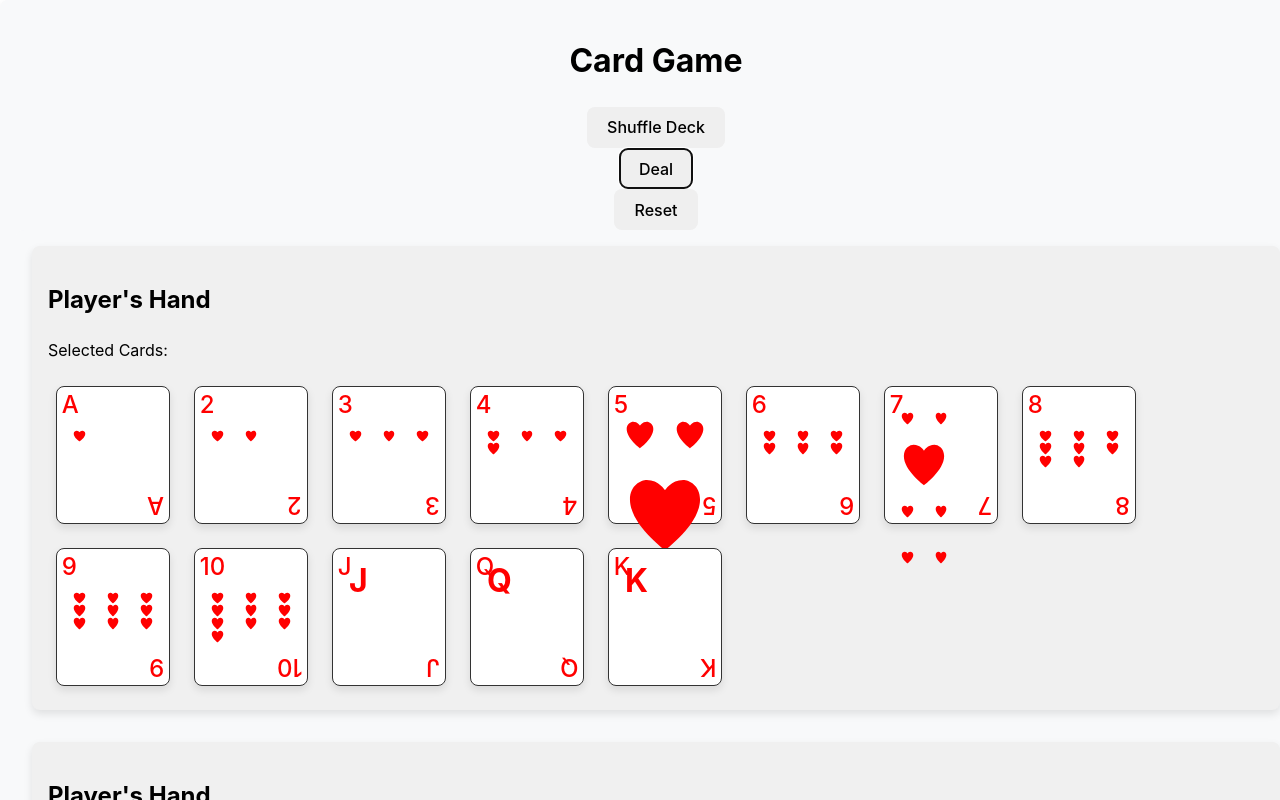
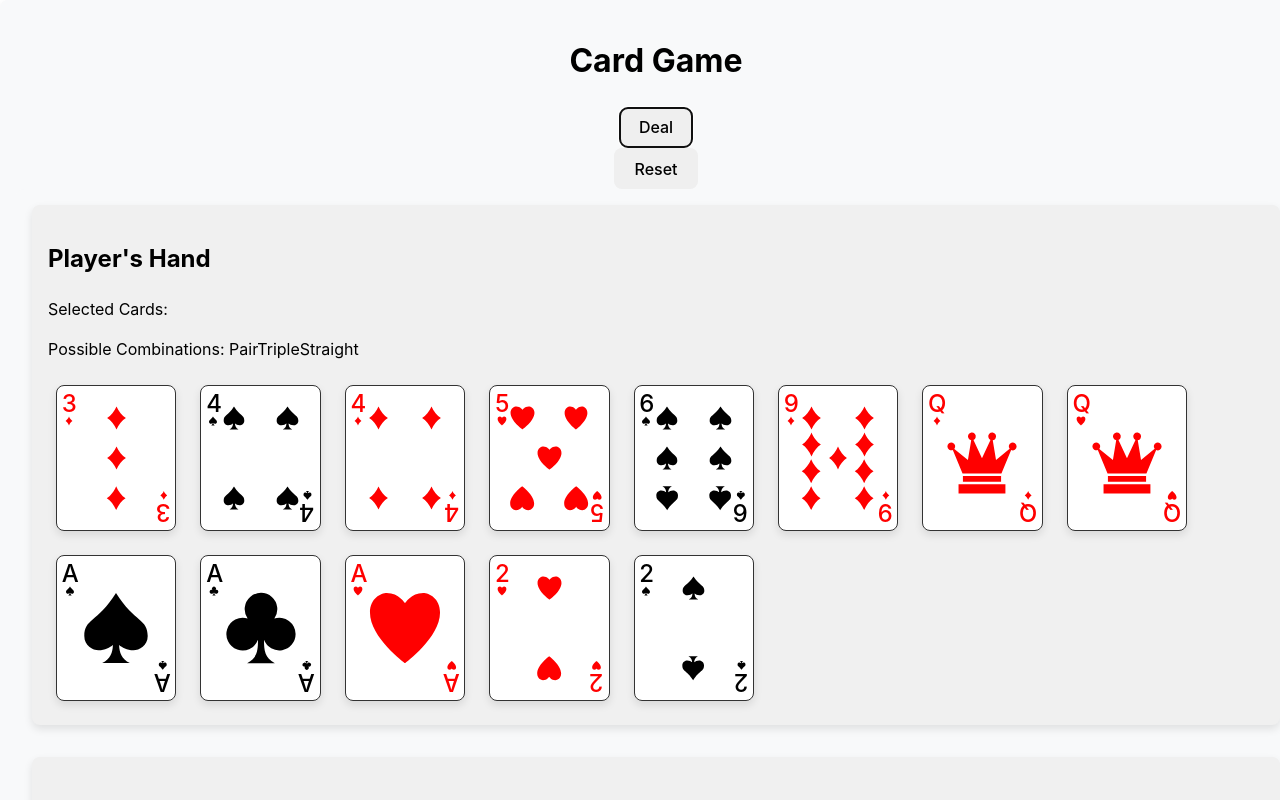
Before and after one commit to kevinphanle/ThirteenCardGame, a React (Vite) app: page / in a window 1280 px wide. Both pictures are taken after a click on the button "Deal". Shown: the top 800 px of the page. Built offline with nearby package versions, Linux system fonts and the light colour scheme.

Commit message:
finished with card designs; added logic to recognize hand types

```diff
--- a/src/App.module.css
+++ b/src/App.module.css
@@ -32,9 +32,12 @@
 }
 
 .card {
+  --width: 5em;
+  --height: calc(var(--width) * 1.4);
+  width: var(--width);
+  height: var(--height);
+
   position: relative;
-  width: 80px;
-  height: 120px;
   border: 1px solid #333;
   border-radius: 8px;
   margin: 0.5rem;
@@ -46,7 +49,7 @@
   flex-direction: column;
   justify-content: space-between;
   align-items: center;
-  padding: .5rem 1rem;
+  padding: 1em 1.2em;
   box-shadow: 0 4px 8px rgba(0, 0, 0, 0.1);
 
   &:hover {
@@ -66,7 +69,7 @@
   .number {
     font-size: 1.5rem;
     font-weight: 500;
-    margin-bottom: -.85rem;
+    margin-bottom: -.35rem;
   }
 
   .suit {
@@ -77,6 +80,17 @@
   .bottomRight {
     position: absolute;
     font-size: 1rem;
+    display: flex;
+    flex-direction: column;
+    justify-content: center;
+    align-items: center;
+    letter-spacing: -.1em;
+    font-size: .8em;
+
+    .suit {
+      width: 10px;
+      height: 10px;
+    }
   }
 
   .topLeft {
@@ -109,7 +123,6 @@
 .suitArea {
   width: 100%;
   display: grid;
-  column-gap: 1.3rem;
   justify-items: center;
   align-items: center;
   grid-template-columns: repeat(3, 1fr);
@@ -145,51 +158,353 @@
   background-image: url("icons/club.svg");
 }
 
-.five {
-  grid-template-rows: repeat(3, 1fr);
-  grid-template-columns: repeat(2, 1fr) !important;
-  column-gap: 1.3rem;
+.Hearts.king,
+.Diamonds.king {
+  background-image: url("icons/king-red.svg") !important;
+}
 
-  .suit:nth-child(1),
-  .suit:nth-child(2) {
-    grid-row: 1;
+.Spades.king,
+.Clubs.king {
+  background-image: url("icons/king-black.svg") !important;
+}
+
+.Hearts.queen,
+.Diamonds.queen {
+  background-image: url("icons/queen-red.svg") !important;
+}
+
+.Spades.queen,
+.Clubs.queen {
+  background-image: url("icons/queen-black.svg") !important;
+}
+
+.Hearts.jack,
+.Diamonds.jack {
+  background-image: url("icons/jack-red.svg") !important;
+}
+
+.Spades.jack,
+.Clubs.jack {
+  background-image: url("icons/jack-black.svg") !important;
+}
+
+.ace .suit,
+.jack .suit,
+.queen .suit,
+.king .suit {
+  grid-row-start: 2;
+  grid-column-start: 1;
+  grid-row-end: span 6;
+  grid-column-end: span 3;
+}
+
+.two .suit {
+  &:first-child {
+    grid-row-start: 1;
+    grid-column-start: 2;
   }
 
-  .suit:nth-child(3) {
-    grid-row: 2;
-    grid-column: span 2;
-  }
-
-  .suit:nth-child(4),
-  .suit:nth-child(5) {
-    grid-row: 3;
+  &:nth-child(2) {
+    grid-row-start: 7;
+    grid-column-start: 2;
+    transform: rotate(180deg);
   }
 }
 
-.seven {
-  grid-template-rows: repeat(4, 1fr);
-  grid-template-columns: repeat(3, 1fr) !important;
-  column-gap: 1.3rem;
-
-  .suit:nth-child(1),
-  .suit:nth-child(2) {
-    grid-row: 1;
+.three .suit {
+  &:first-child {
+    grid-row-start: 1;
+    grid-column-start: 2;
   }
 
-  .suit:nth-child(3) {
-    grid-row: 2;
-    grid-column: span 2;
+  &:nth-child(2) {
+    grid-row-start: 4;
+    grid-column-start: 2;
   }
 
-  .suit:nth-child(4),
-  .suit:nth-child(5) {
-    grid-row: 3;
+  &:nth-child(3) {
+    grid-row-start: 7;
+    grid-column-start: 2;
+    transform: rotate(180deg);
+  }
+}
+
+.four .suit {
+  &:first-child {
+    grid-row-start: 1;
+    grid-column-start: 1;
   }
 
+  &:nth-child(2) {
+    grid-row-start: 1;
+    grid-column-start: 3;
+  }
 
-  .suit:nth-child(6),
-  .suit:nth-child(7) {
-    grid-row: 4;
+  &:nth-child(3) {
+    grid-row-start: 7;
+    grid-column-start: 1;
+  }
+
+  &:nth-child(4) {
+    grid-row-start: 7;
+    grid-column-start: 3;
+  }
+}
+
+.five .suit {
+  &:first-child {
+    grid-row-start: 1;
+    grid-column-start: 1;
+  }
+
+  &:nth-child(2) {
+    grid-row-start: 1;
+    grid-column-start: 3;
+  }
+
+  &:nth-child(3) {
+    grid-row-start: 7;
+    grid-column-start: 1;
+    transform: rotate(180deg);
+  }
+
+  &:nth-child(4) {
+    grid-row-start: 7;
+    grid-column-start: 3;
+    transform: rotate(180deg);
+  }
+
+  &:nth-child(5) {
+    grid-row-start: 4;
+    grid-column-start: 2;
+  }
+}
+
+
+
+.six .suit {
+  &:first-child {
+    grid-row-start: 1;
+    grid-column-start: 1;
+  }
+
+  &:nth-child(2) {
+    grid-row-start: 1;
+    grid-column-start: 3;
+  }
+
+  &:nth-child(3) {
+    grid-row-start: 7;
+    grid-column-start: 1;
+    transform: rotate(180deg);
+  }
+
+  &:nth-child(4) {
+    grid-row-start: 7;
+    grid-column-start: 3;
+    transform: rotate(180deg);
+  }
+
+  &:nth-child(5) {
+    grid-row-start: 4;
+    grid-column-start: 1;
+  }
+
+  &:nth-child(6) {
+    grid-row-start: 4;
+    grid-column-start: 3;
+  }
+}
+
+.seven .suit {
+  &:first-child {
+    grid-row-start: 1;
+    grid-column-start: 1;
+  }
+
+  &:nth-child(2) {
+    grid-row-start: 1;
+    grid-column-start: 3;
+  }
+
+  &:nth-child(3) {
+    grid-row-start: 7;
+    grid-column-start: 1;
+    transform: rotate(180deg);
+  }
+
+  &:nth-child(4) {
+    grid-row-start: 7;
+    grid-column-start: 3;
+    transform: rotate(180deg);
+  }
+
+  &:nth-child(5) {
+    grid-row-start: 4;
+    grid-column-start: 1;
+  }
+
+  &:nth-child(6) {
+    grid-row-start: 4;
+    grid-column-start: 3;
+  }
+
+  &:nth-child(7) {
+    grid-row-start: 2;
+    grid-column-start: 2;
+  }
+}
+
+.eight .suit {
+  &:first-child {
+    grid-row-start: 1;
+    grid-column-start: 1;
+  }
+
+  &:nth-child(2) {
+    grid-row-start: 1;
+    grid-column-start: 3;
+  }
+
+  &:nth-child(3) {
+    grid-row-start: 7;
+    grid-column-start: 1;
+    transform: rotate(180deg);
+  }
+
+  &:nth-child(4) {
+    grid-row-start: 7;
+    grid-column-start: 3;
+    transform: rotate(180deg);
+  }
+
+  &:nth-child(5) {
+    grid-row-start: 4;
+    grid-column-start: 1;
+  }
+
+  &:nth-child(6) {
+    grid-row-start: 4;
+    grid-column-start: 3;
+  }
+
+  &:nth-child(7) {
+    grid-row-start: 2;
+    grid-column-start: 2;
+  }
+
+  &:nth-child(8) {
+    grid-row-start: 6;
+    grid-column-start: 2;
+    transform: rotate(180deg);
+  }
+}
+
+.nine .suit {
+  &:first-child {
+    grid-row-start: 1;
+    grid-column-start: 1;
+  }
+
+  &:nth-child(2) {
+    grid-row-start: 3;
+    grid-column-start: 1;
+  }
+
+  &:nth-child(3) {
+    grid-row-start: 5;
+    grid-column-start: 1;
+    transform: rotate(180deg);
+  }
+
+  &:nth-child(4) {
+    grid-row-start: 7;
+    grid-column-start: 1;
+    transform: rotate(180deg);
+  }
+
+  &:nth-child(5) {
+    grid-row-start: 1;
+    grid-column-start: 3;
+  }
+
+  &:nth-child(6) {
+    grid-row-start: 3;
+    grid-column-start: 3;
+  }
+
+  &:nth-child(7) {
+    grid-row-start: 5;
+    grid-column-start: 3;
+    transform: rotate(180deg);
+  }
+
+  &:nth-child(8) {
+    grid-row-start: 7;
+    grid-column-start: 3;
+    transform: rotate(180deg);
+  }
+
+  &:nth-child(9) {
+    grid-row-start: 4;
+    grid-column-start: 2;
+  }
+}
+
+.ten .suit {
+  &:first-child {
+    grid-row-start: 1;
+    grid-column-start: 1;
+  }
+
+  &:nth-child(2) {
+    grid-row-start: 3;
+    grid-column-start: 1;
+  }
+
+  &:nth-child(3) {
+    grid-row-start: 5;
+    grid-column-start: 1;
+    transform: rotate(180deg);
+  }
+
+  &:nth-child(4) {
+    grid-row-start: 7;
+    grid-column-start: 1;
+    transform: rotate(180deg);
+  }
+
+  &:nth-child(5) {
+    grid-row-start: 1;
+    grid-column-start: 3;
+  }
+
+  &:nth-child(6) {
+    grid-row-start: 3;
+    grid-column-start: 3;
+  }
+
+  &:nth-child(7) {
+    grid-row-start: 5;
+    grid-column-start: 3;
+    transform: rotate(180deg);
+  }
+
+  &:nth-child(8) {
+    grid-row-start: 7;
+    grid-column-start: 3;
+    transform: rotate(180deg);
+  }
+
+  &:nth-child(9) {
+    grid-row-start: 2;
+    grid-column-start: 2;
+  }
+
+  &:nth-child(10) {
+    grid-row-start: 6;
+    grid-column-start: 2;
+    transform: rotate(180deg);
   }
 }
 
--- a/src/Card.tsx
+++ b/src/Card.tsx
@@ -21,19 +21,19 @@ const Card: React.FC<CardProps> = ({card, onClick, selected}) => {
     switch (card.rank) {
       case 'A':
         len = 1;
-        gridColumns = 1;
+        suitAreaClass = `${styles.suitArea} ${styles.ace}`;
         break;
       case '2':
         len = 2;
-        gridColumns = 1;
+        suitAreaClass = `${styles.suitArea} ${styles.two}`;
         break;
       case '3':
         len = 3;
-        gridColumns = 1;
+        suitAreaClass = `${styles.suitArea} ${styles.three}`;
         break;
       case '4':
         len = 4;
-        gridColumns = 2;
+        suitAreaClass = `${styles.suitArea} ${styles.four}`;
         break;
       case '5':
         len = 5;
@@ -41,7 +41,7 @@ const Card: React.FC<CardProps> = ({card, onClick, selected}) => {
         break;
       case '6':
         len = 6;
-        gridColumns = 2;
+        suitAreaClass = `${styles.suitArea} ${styles.six}`;
         break;
       case '7':
         len = 7;
@@ -49,22 +49,31 @@ const Card: React.FC<CardProps> = ({card, onClick, selected}) => {
         break;
       case '8':
         len = 8;
-        gridColumns = 2;
+        suitAreaClass = `${styles.suitArea} ${styles.eight}`;
         break;
       case '9':
         len = 9;
-        gridColumns = 3;
+        suitAreaClass = `${styles.suitArea} ${styles.nine}`;
         break;
       case '10':
         len = 10;
-        gridColumns = 3;
+        suitAreaClass = `${styles.suitArea} ${styles.ten}`;
         break;
       case 'J':
       case 'Q':
       case 'K':
+        const obj = {
+          J: "jack",
+          Q: "queen",
+          K: "king"
+        }
+        suitAreaClass = `${styles.suitArea} ${styles[obj[card.rank]]}`;
         return (
-          <div className={styles.suitArea}>
-            <span className={styles.rank}>{card.rank}</span>
+          <div className={suitAreaClass}>
+            <div
+            className={`${styles.suit} ${styles[card.suit]} ${styles[obj[card.rank]]}` }
+            >
+            </div>
           </div>
         );
       default:
--- a/src/Game.tsx
+++ b/src/Game.tsx
@@ -15,11 +15,6 @@ const Game: React.FC = () => {
   const [deck, setDeck] = useState<CardType[]>(createDeck())
   const [playerHands, setPlayerHands] = useState<CardType[][]>([])
 
-  const handleShuffle = () => {
-    setDeck(shuffleDeck([...deck]))
-    console.log(deck)
-  }
-
   const handleReset = () => {
     setDeck(createDeck())
     setPlayerHands([])
@@ -27,9 +22,7 @@ const Game: React.FC = () => {
 
   const handleDeal = () => {
     setPlayerHands([])
-    console.log(playerHands)
     const hands = dealCards(deck, 4);
-    console.log(hands)
     setPlayerHands(hands)
   }
 
@@ -40,7 +33,6 @@ const Game: React.FC = () => {
   return (
     <div className={classNames.board}>
       <h1>Card Game</h1>
-      <button onClick={handleShuffle}>Shuffle Deck</button>
       <button onClick={handleDeal}>Deal</button>
       <button onClick={handleReset}>Reset</button>
 
--- a/src/PlayArea.tsx
+++ b/src/PlayArea.tsx
@@ -27,7 +27,7 @@ const PlayArea: React.FC<PlayAreaProps> = ({ playerHands }) => {
   return (
     <div className={classNames.playArea}>
       {playerHands.map((hand, index) => (
-        <Player key={index} initialHand={defaultHand} />
+        <Player key={index} initialHand={hand} />
       ))}
     </div>
   );
--- a/src/Player.tsx
+++ b/src/Player.tsx
@@ -1,4 +1,4 @@
-import React, { useEffect } from "react";
+import React, { useEffect, useMemo } from "react";
 import { Card as CardType } from "./types";
 import classNames from './App.module.css'
 import Card from "./Card";
@@ -31,15 +31,115 @@ const Player: React.FC<PlayerProps> = ({ initialHand }) => {
     setHandType(getHandType(newSelectedCards));
   };
 
+  const rankOrder = ['3', '4', '5', '6', '7', '8', '9', '10', 'J', 'Q', 'K', 'A'];
+
+
+  const checkForStraight = (cards: CardType[]): boolean => {
+    if (cards.length < 3) return false;
+    // Exclude '2' from being part of a straight
+    if (cards.some(card => card.rank === '2')) {
+      return false;
+    }
+
+    const sortedRanks = cards
+      .map(card => rankOrder.indexOf(card.rank))
+      .sort((a, b) => a - b);
+
+
+    for (let i = 0; i < sortedRanks.length - 1; i++) {
+      let currentRank = sortedRanks[i];
+      let nextRank = sortedRanks[i + 1];
+
+      if (nextRank !== currentRank + 1) {
+        return false;
+      }
+    }
+    return true;
+  }
+
+  function checkForBomb(cards: CardType[]): boolean {
+    if (cards.length == 4 && cards[0].rank === cards[1].rank && cards[1].rank === cards[2].rank && cards[2].rank === cards[3].rank) {
+      return true;
+    }
+    return false;
+  }
+
   const getHandType = (cards: CardType[]): string | null => {
     if (cards.length == 2 && cards[0].rank === cards[1].rank) {
       return "Pair";
     } else if (cards.length == 3 && cards[0].rank === cards[1].rank && cards[1].rank === cards[2].rank) {
       return "Triple";
+    } else if (checkForStraight(cards)) {
+      return "Straight";
+    } else if (checkForBomb(cards)) {
+      return "Bomb"
     }
 
     return null;
   }
+
+  const checkForPossiblePairs = (cards: CardType[]): boolean => {
+    const rankCounts: { [key: string]: number } = {};
+    cards.forEach(card => {
+      rankCounts[card.rank] = (rankCounts[card.rank] || 0) + 1;
+    })
+
+    return Object.values(rankCounts).some(count => count >= 2);
+  }
+
+  const checkForPossibleTriples = (cards: CardType[]): boolean => {
+    const rankCounts: { [key: string]: number } = {};
+    cards.forEach(card => {
+      rankCounts[card.rank] = (rankCounts[card.rank] || 0) + 1;
+    })
+
+    return Object.values(rankCounts).some(count => count >= 3);
+  }
+
+  const checkForPossibleStraights = (cards: CardType[]): boolean => {
+    const sortedRanks = cards
+      .map(card => rankOrder.indexOf(card.rank))
+      .sort((a, b) => a - b);
+
+    console.log('sorted ranks', sortedRanks)
+
+    let consecutiveCount = 1;
+
+    for (let i = 0; i < sortedRanks.length - 1; i++) {
+      if (sortedRanks[i] + 1 === sortedRanks[i + 1]) {
+        consecutiveCount++;
+        if (consecutiveCount >= 3) {
+          return true;
+        }
+      } else {
+        consecutiveCount = 1;
+      }
+    }
+    return false;
+  }
+
+  const checkForPossibleCombinations = (cards: CardType[]): string[] => {
+    const possibleCombinations: string[] = [];
+
+    if (checkForPossiblePairs(cards)) {
+      possibleCombinations.push("Pair");
+    }
+    if (checkForPossibleTriples(cards)) {
+      possibleCombinations.push("Triple");
+    }
+    // if (cards.length >= 4) {
+    //   possibleCombinations.push("Quadruple");
+    // }
+    console.log('is there a straight', checkForPossibleStraights(cards))
+    if (checkForPossibleStraights(cards)) {
+      possibleCombinations.push("Straight");
+    }
+
+    return possibleCombinations
+  }
+
+  const possibleCombinations = useMemo(() => checkForPossibleCombinations(hand), [hand]);
+
 
 
   return (
@@ -48,7 +148,11 @@ const Player: React.FC<PlayerProps> = ({ initialHand }) => {
       <p>Selected Cards: {selectedCards.map(card => (
         <span key={card.rank + card.suit}>{card.rank} {card.suit} </span>
       ))}</p>
+
       {handType && <p>Hand Type: {handType}</p>}
+
+      <p>Possible Combinations: {possibleCombinations}</p>
+
       <div className={classNames.hand}>
         {
           hand.map((card, index) => (
```
Also changed, not shown: src/NumbersLayouts.module.css (deleted).
